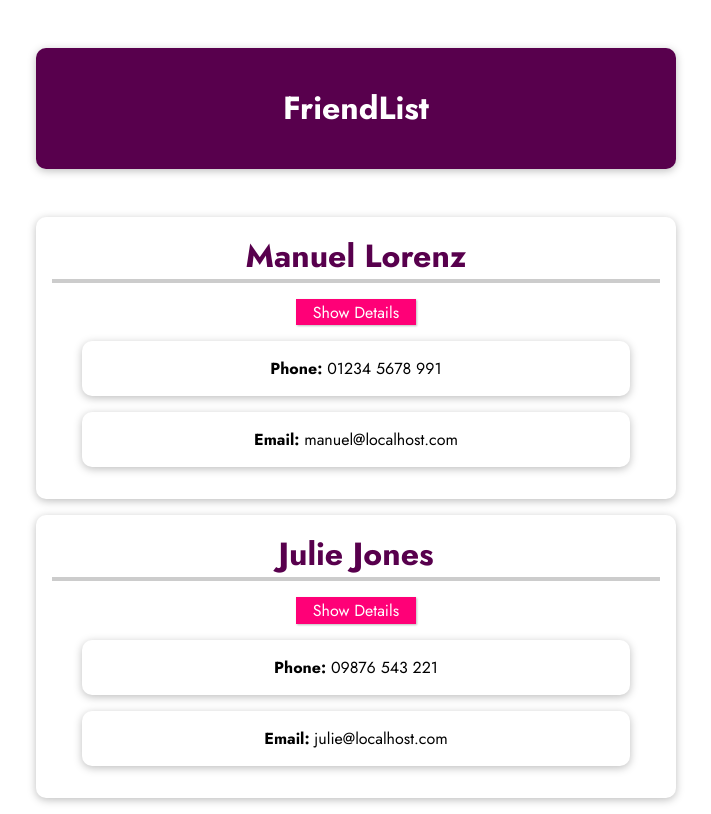
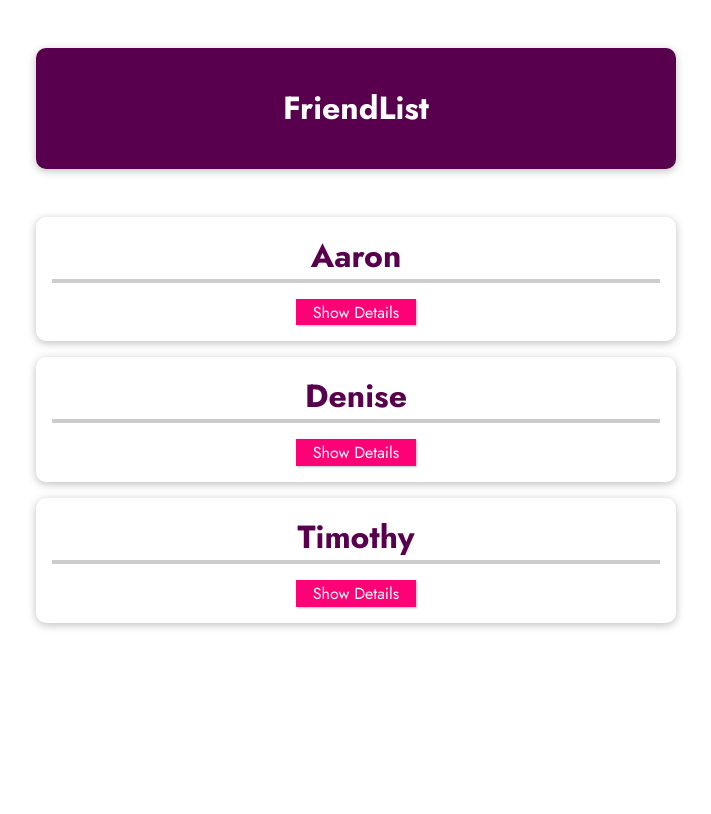
Before and after one commit to elvan/friend-list-app-vue-components, a plain HTML site: page index.html in a window 1280 px wide. Shown: the whole page, without its empty margins (284-995 px from the left). Drawn offline with nearby package versions, Linux system fonts and the light colour scheme.

Commit message:
added an example component

```diff
--- a/app.js
+++ b/app.js
@@ -0,0 +1,63 @@
+const app = Vue.createApp({
+  data() {
+    return {
+      friends: [
+        {
+          id: 1,
+          name: 'Aaron',
+          phone: '123-456-7890',
+          email: 'aaron@example.com',
+        },
+        {
+          id: 2,
+          name: 'Denise',
+          phone: '234-567-8901',
+          email: 'denise@example.com',
+        },
+        {
+          id: 3,
+          name: 'Timothy',
+          phone: '345-678-9012',
+          email: 'timothy@example.com',
+        },
+      ],
+    };
+  },
+});
+
+app.component('friend-contact', {
+  props: ['friend'],
+
+  template: `
+    <li>
+      <h2>{{ friend.name }}</h2>
+      <button @click="toggleDetails">
+        {{ detailsAreVisible ? 'Hide' : 'Show' }} Details
+      </button>
+      <ul v-if="detailsAreVisible">
+        <li><strong>Phone:</strong> {{ friend.phone }}</li>
+        <li><strong>Email:</strong> {{ friend.email }}</li>
+      </ul>
+    </li>
+  `,
+
+  data() {
+    return {
+      // friend: {
+      //   id: 1,
+      //   name: 'Aaron',
+      //   phone: '123-456-7890',
+      //   email: 'aaron@example.com',
+      // },
+      detailsAreVisible: false,
+    };
+  },
+
+  methods: {
+    toggleDetails() {
+      this.detailsAreVisible = !this.detailsAreVisible;
+    },
+  },
+});
+
+app.mount('#app');
--- a/index.html
+++ b/index.html
@@ -18,22 +18,7 @@
     </header>
     <section id="app">
       <ul>
-        <li>
-          <h2>Manuel Lorenz</h2>
-          <button>Show Details</button>
-          <ul>
-            <li><strong>Phone:</strong> 01234 5678 991</li>
-            <li><strong>Email:</strong> manuel@localhost.com</li>
-          </ul>
-        </li>
-        <li>
-          <h2>Julie Jones</h2>
-          <button>Show Details</button>
-          <ul>
-            <li><strong>Phone:</strong> 09876 543 221</li>
-            <li><strong>Email:</strong> julie@localhost.com</li>
-          </ul>
-        </li>
+        <friend-contact v-for="friend in friends" :friend="friend" />
       </ul>
     </section>
   </body>
```
